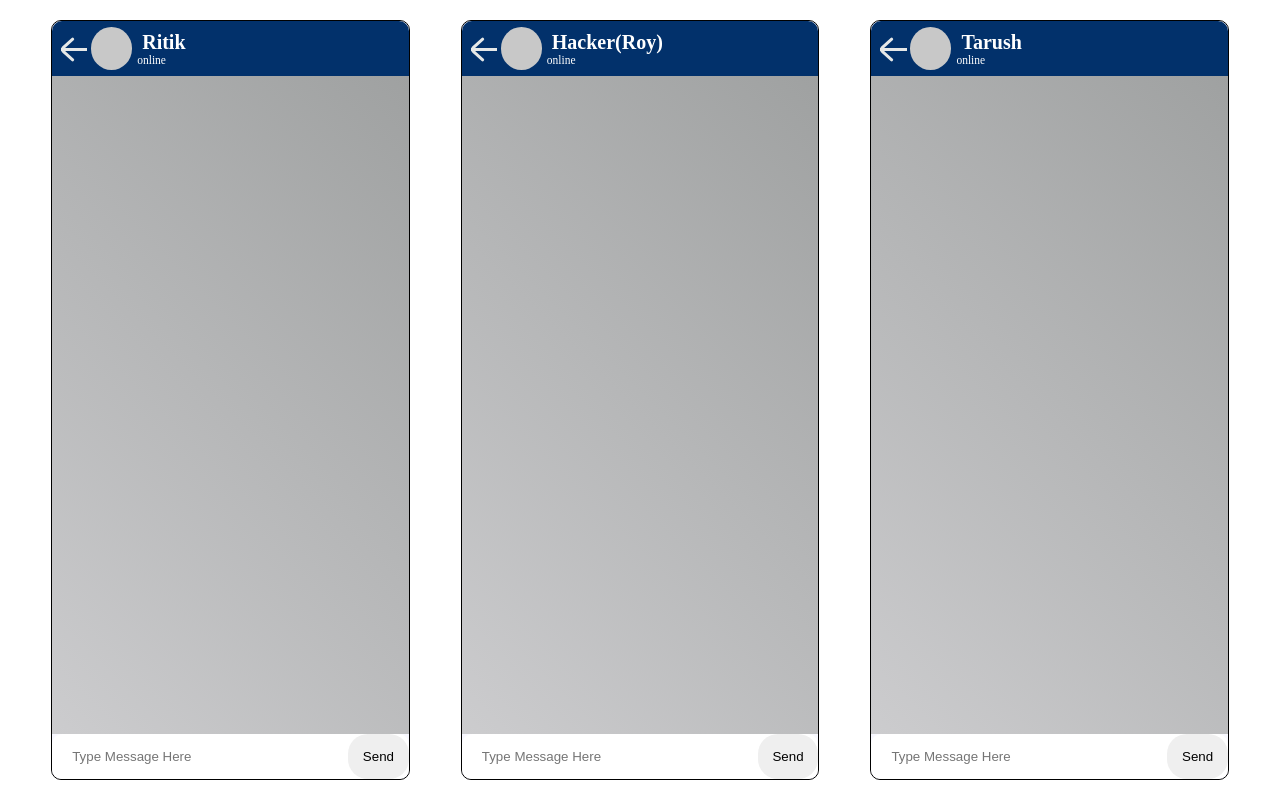
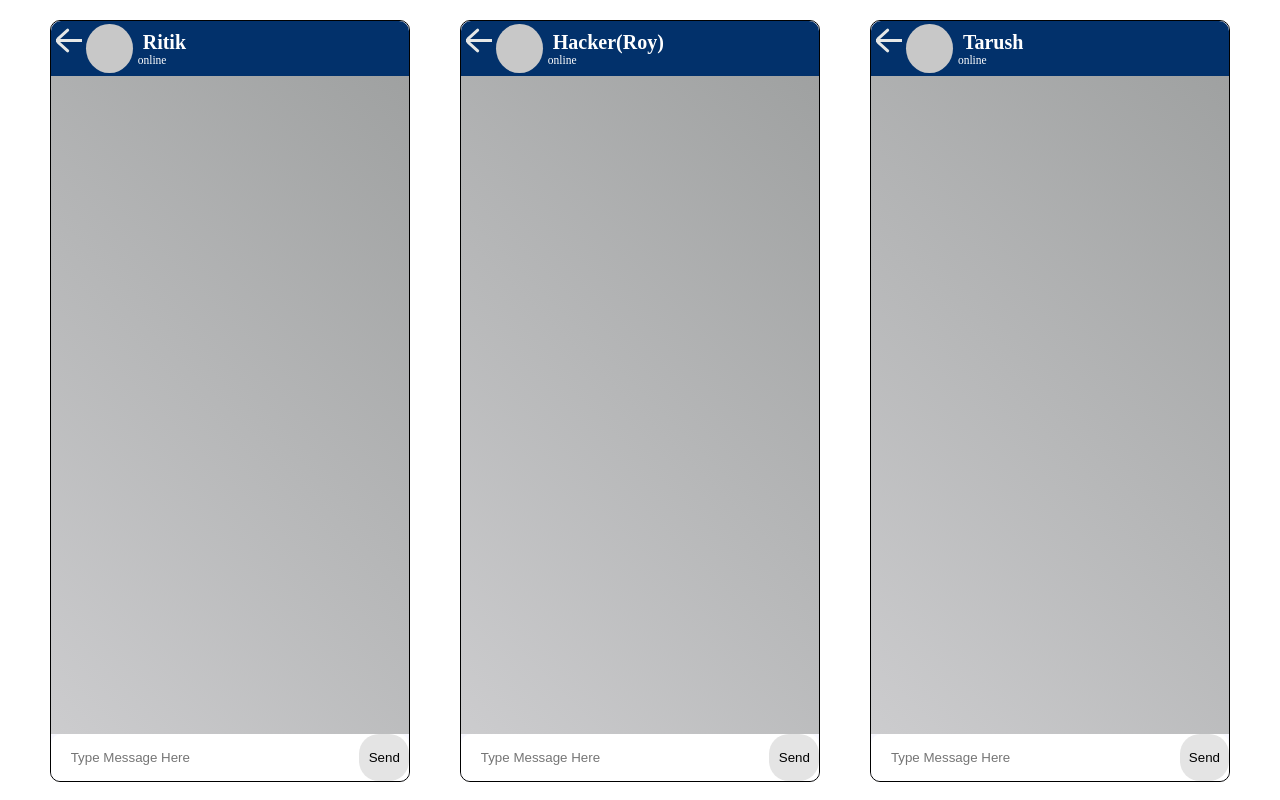
Before and after one commit to Soumyadip-Roy/encryptionalgorithms, a plain HTML site: page AES/index.html in a window 1280 px wide. Drawn offline with Linux system fonts and the light colour scheme; files that its build step writes are made by us from their sources.

Commit message:
Add files via upload

```diff
--- a/style.css
+++ b/style.css
@@ -1,4 +1,4 @@
-* {
+body {
   padding: 0;
   margin: 0;
   box-sizing: border-box;
@@ -13,7 +13,7 @@
   gap: 1rem;
 }
 h3{
-  color:black;
+
 }
 .links{
   display: flex;
@@ -51,7 +51,6 @@ a {
   height: 55px;
   width: 100%;
   background: #02316b;
-  padding: 4px;
   border-radius: 10px 10px 0 0;
 
 }
@@ -88,7 +87,7 @@ span.bottom-line {
 }
 
 .profile-photo {
-  width: 41px;
+  width: 47px;
   height: 90%;
   background: rgb(200, 200, 200);
   border-radius: 50%;
@@ -174,10 +173,7 @@ span.bottom-line {
   border-radius: 20px;
   border: none;
   color: rgb(0, 0, 0);
-}
-
-.send-button:focus {
-  border: none;
+  background-color: #e4e4e4;
 }
 
 .encryptKey input::-webkit-scrollbar-thumb {
```
Also changed, not shown: index.html (+1 -1 lines).
